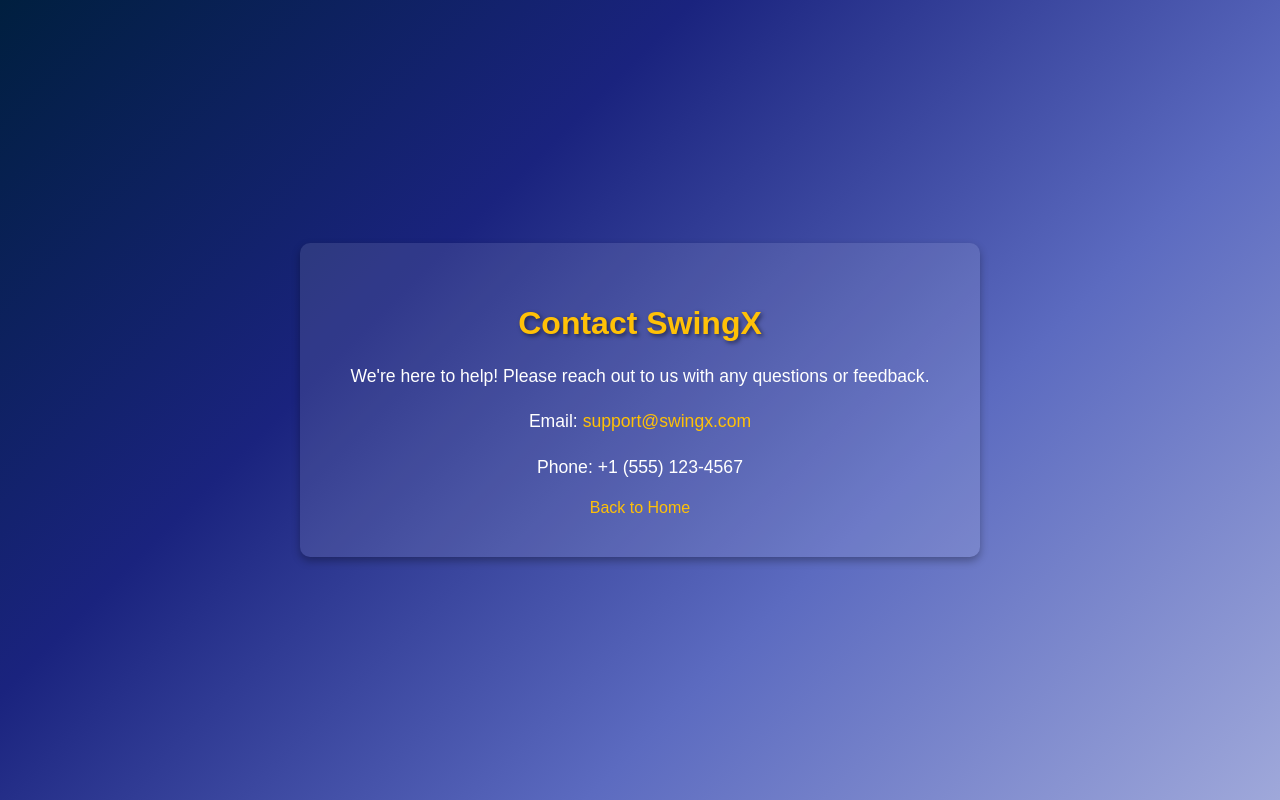
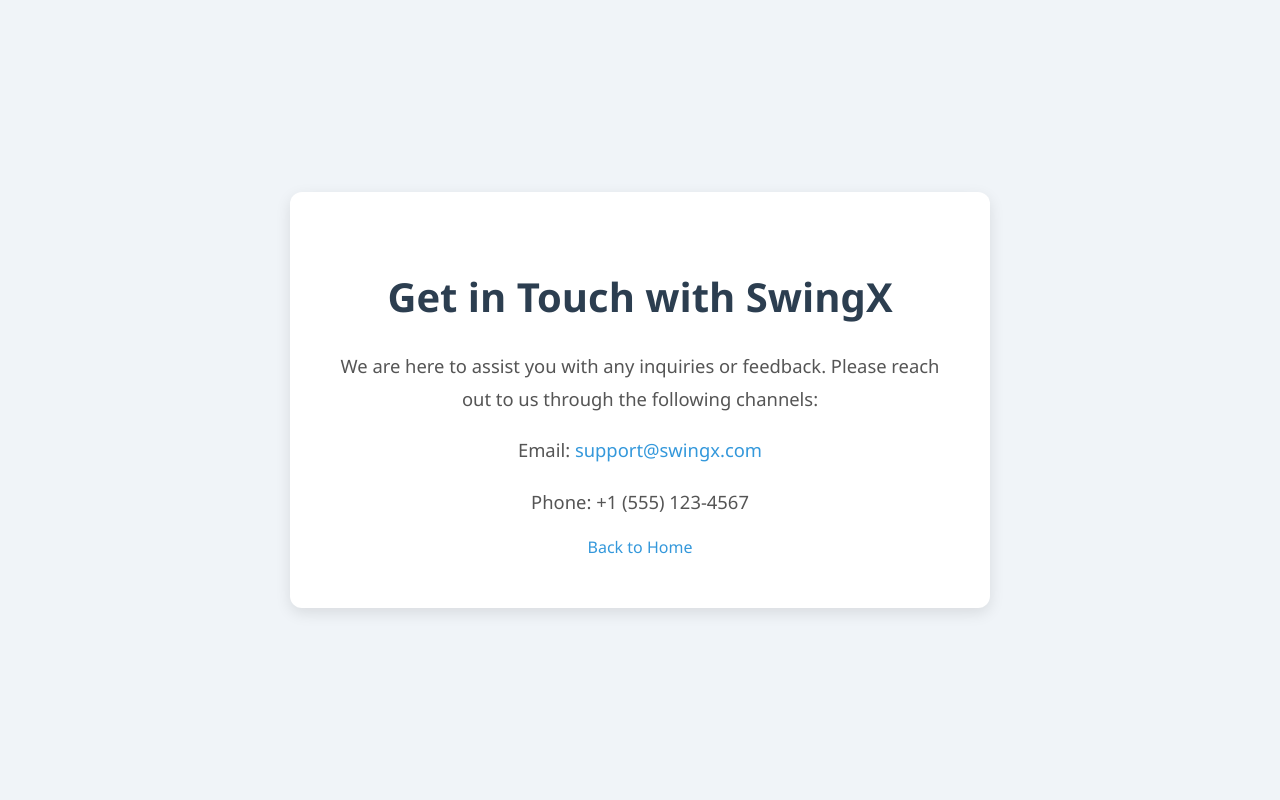
Before and after one commit to arunkab/swingx, a plain HTML site: page contact.html in a window 1280 px wide. Drawn offline with Linux system fonts and the light colour scheme.

Commit message:
Update contact.html

```diff
--- a/contact.html
+++ b/contact.html
@@ -4,11 +4,11 @@
     <title>Contact Us - SwingX</title>
     <style>
         body {
-            font-family: 'Arial', sans-serif;
+            font-family: 'Segoe UI', Tahoma, Geneva, Verdana, sans-serif;
             margin: 0;
             padding: 0;
-            background: linear-gradient(135deg, #001f3f, #1a237e, #5c6bc0, #9fa8da);
-            color: white;
+            background-color: #f0f4f8;
+            color: #333;
             display: flex;
             flex-direction: column;
             align-items: center;
@@ -19,34 +19,36 @@
         .container {
             width: 80%;
             max-width: 600px;
-            padding: 40px;
-            background-color: rgba(255, 255, 255, 0.1);
-            border-radius: 10px;
-            box-shadow: 0 4px 8px rgba(0, 0, 0, 0.3);
+            padding: 50px;
+            background-color: white;
+            border-radius: 12px;
+            box-shadow: 0 5px 15px rgba(0, 0, 0, 0.1);
             text-align: center;
         }
 
         .container h1 {
-            color: #ffc107;
-            margin-bottom: 20px;
-            text-shadow: 2px 2px 4px rgba(0, 0, 0, 0.5);
+            color: #2c3e50;
+            margin-bottom: 25px;
+            font-size: 2.5em;
+            font-weight: 600;
         }
 
         .container p {
-            font-size: 1.1em;
-            line-height: 1.6;
+            font-size: 1.15em;
+            line-height: 1.8;
+            color: #555;
         }
 
         .container a {
-            color: #ffc107;
+            color: #3498db;
             text-decoration: none;
         }
     </style>
 </head>
 <body>
     <div class="container">
-        <h1>Contact SwingX</h1>
-        <p>We're here to help! Please reach out to us with any questions or feedback.</p>
+        <h1>Get in Touch with SwingX</h1>
+        <p>We are here to assist you with any inquiries or feedback. Please reach out to us through the following channels:</p>
         <p>Email: <a href="mailto:support@swingx.com">support@swingx.com</a></p>
         <p>Phone: +1 (555) 123-4567</p>
         <a href="index.html">Back to Home</a>
```
